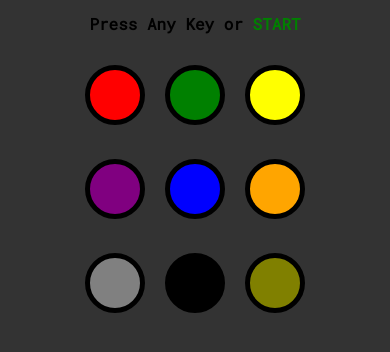
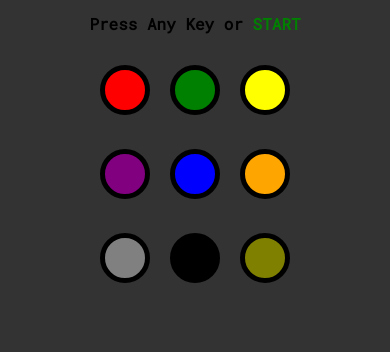
Before and after one commit to dikaa7/memorize-game-js, a plain HTML site: page index.html in a window 390 px wide. Shown: the part 106-458 px from the top of the page. Drawn offline with nearby package versions, Linux system fonts and the light colour scheme.

Commit message:
fix responsive

```diff
--- a/memorize.css
+++ b/memorize.css
@@ -181,8 +181,8 @@ body{
 	}
 
 	.button{
-		width: 40px;
-		height: 40px;
+		width: 30px;
+		height: 30px;
 		margin: 5px;
 	}
 }
--- a/memorize.js
+++ b/memorize.js
@@ -131,7 +131,7 @@ function startOver() {
 	textPattern = [];
 	userClickedPattern = [];
 	$('.title').addClass('red-text').text('Game Over !');
-	$('.instructions').show().html('Press Any <b>Key</b> to <b>Restart</b>');
+	$('.instructions').show().html('Press Any <b>Key</b> or <b class="start green">Restart</b>');
 	start();
 }
 
```
